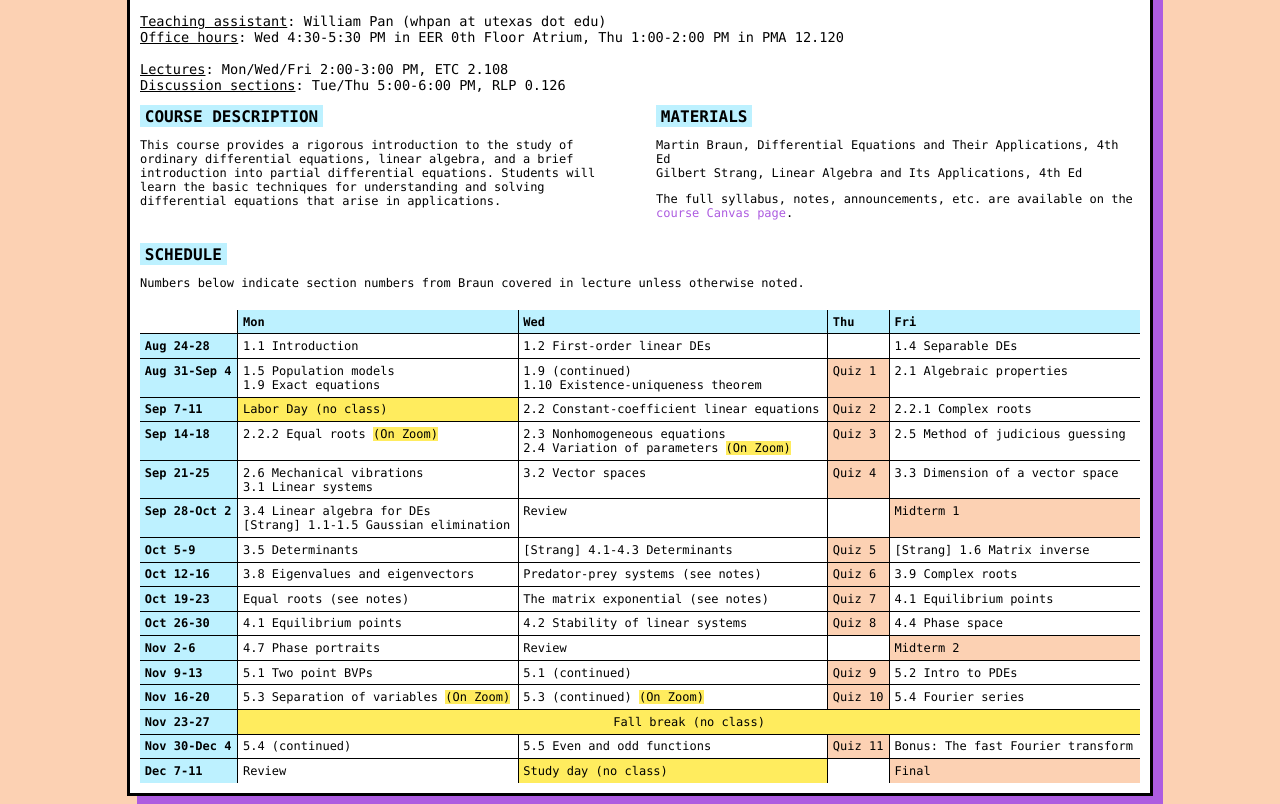
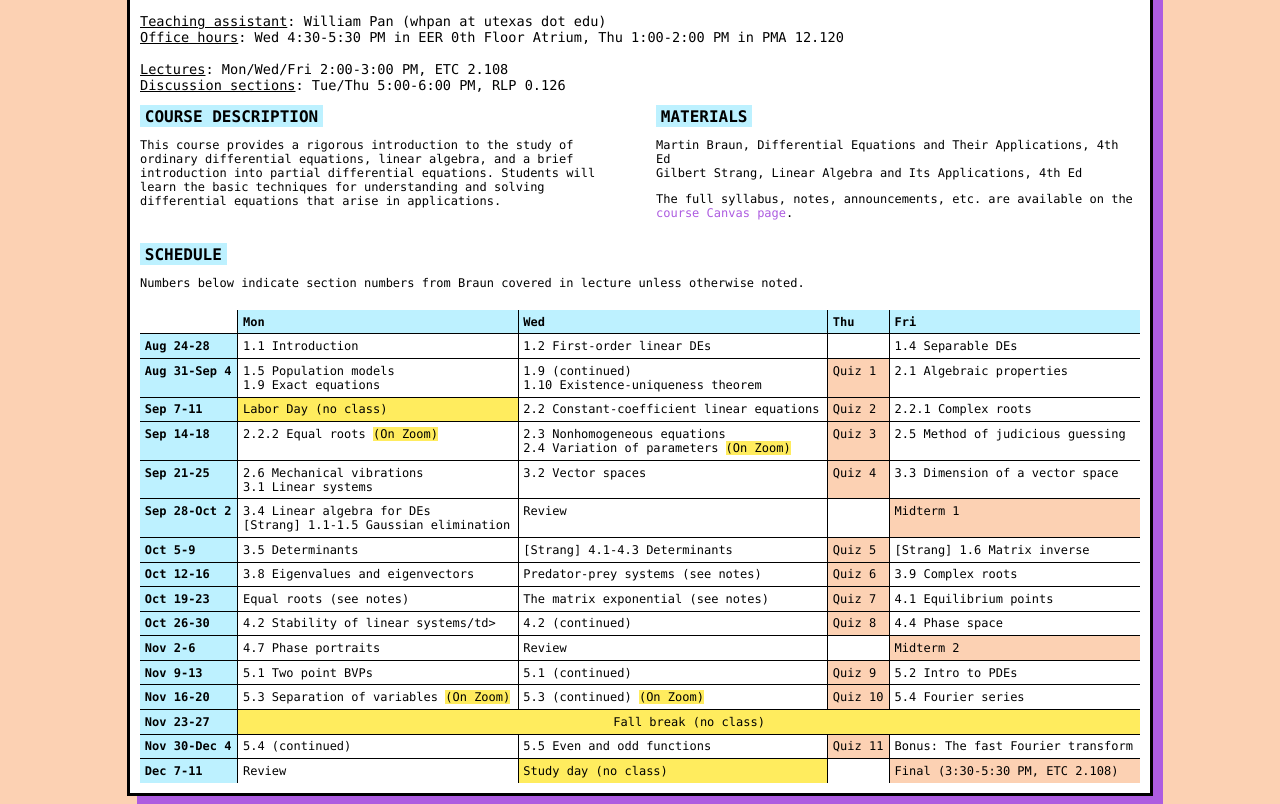
Before and after one commit to pbeckman/pbeckman.github.io, a plain HTML site: page courses/2026fall-diff-eq.html in a window 1280 px wide. Shown: the part 116-920 px from the top of the page. Drawn offline with Linux system fonts and the light colour scheme.

Commit message:
add final exam info

```diff
--- a/courses/2026fall-diff-eq.html
+++ b/courses/2026fall-diff-eq.html
@@ -146,8 +146,8 @@
       </tr>
       <tr>
         <th>Oct 26-30</th>
-        <td>4.1 Equilibrium points</td>
-        <td>4.2 Stability of linear systems</td>
+        <td>4.2 Stability of linear systems/td>
+        <td>4.2 (continued)</td>
         <td style="background: #fcd1b3">Quiz 8</td>
         <td>4.4 Phase space</td>
       </tr>
@@ -191,7 +191,7 @@
         <td>Review</td>
         <td style="background: #ffec5e;">Study day (no class)</td>
         <td></td>
-        <td style="background: #fcd1b3">Final</td>
+        <td style="background: #fcd1b3">Final (3:30-5:30 PM, ETC 2.108)</td>
       </tr>
     </table>
     </div>
```
